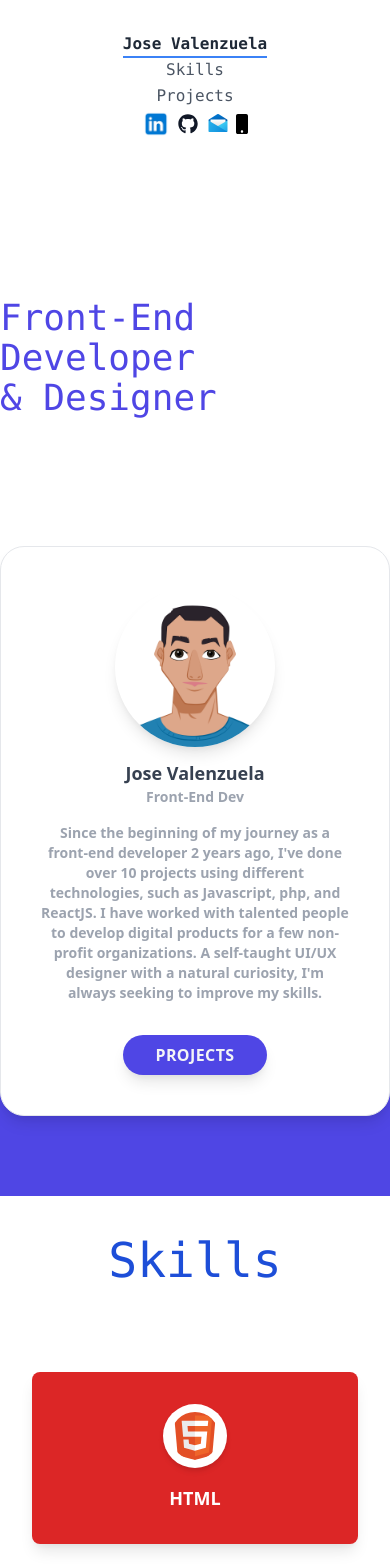
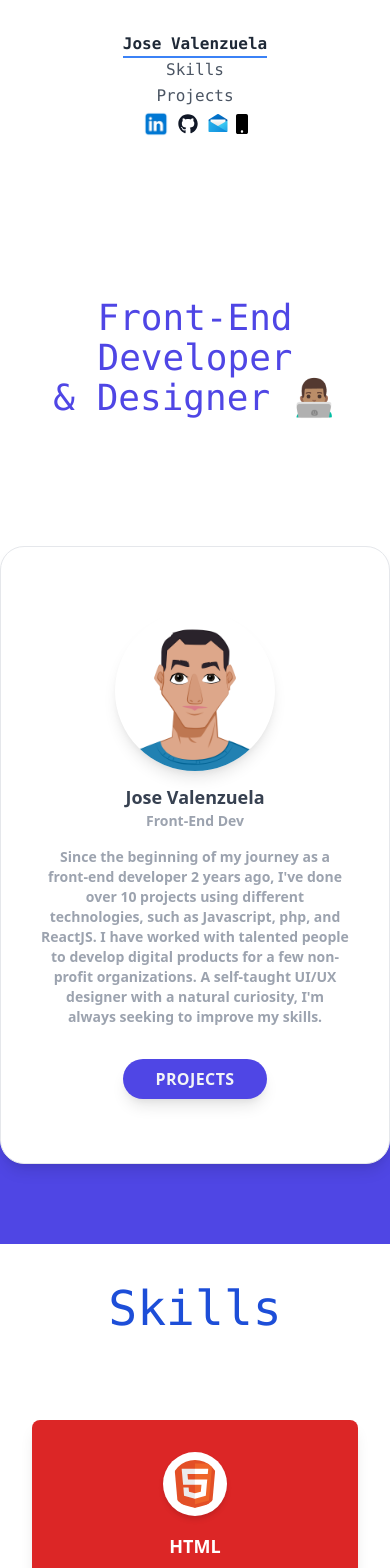
Before and after one commit to jmvr37/tailwind-netltify-test, a React (Create React App) app: page / in a window 390 px wide. Shown: the top 1568 px of the page. Built offline with nearby package versions, Linux system fonts and the light colour scheme.

Commit message:
add mobile responsive on header

```diff
--- a/src/components/Header.jsx
+++ b/src/components/Header.jsx
@@ -29,7 +29,7 @@ const Header = () =>{
   {/* <div class="w-full h-auto content-end md:w-screen h-auto py-8 px-0 content-center lg:w-screen h-full py-8 px-0 content-center"  id="digital">
   </div> */}
   <div  class=" h-full w-full flex justify-center items-center md: h-3/4 lg:h-screen">
-    <h1 class="font-mono text-4xl text-indigo-600 py-32 animate__animated animate__zoomInDown md:text-7xl sm:text-3xl lg:text-8xl">Front-End Developer <br/> & Designer  </h1>
+    <h1 class="font-mono text-center text-4xl text-indigo-600 py-32 px-9 animate__animated animate__zoomInDown md:text-7xl sm:text-3xl lg:text-8xl">Front-End Developer <br/> & Designer 👨🏽‍💻  </h1>
   </div>
 
 
--- a/src/components/Profile.jsx
+++ b/src/components/Profile.jsx
@@ -16,7 +16,7 @@ const Profile = () =>{
   <section style= { style } class="flex flex-wrap justify-center" id="profile">
 
   <div class="flex items-center justify-end h-5/6">
-   <div class="bg-white font-semibold text-center rounded-3xl border shadow-lg p-10 mb-20 max-w-md">
+   <div class="bg-white font-semibold text-center rounded-3xl border shadow-lg p-10 mb-20 py-16 max-w-md sm: ">
      <img class="mb-3 w-40 h-40 rounded-full shadow-lg mx-auto max-w-120-px" src={Profile3} alt="product designer"/>
      <h1 class="text-lg text-gray-700"> Jose Valenzuela</h1>
      <h3 class="text-sm text-gray-400 "> Front-End Dev </h3>
```
